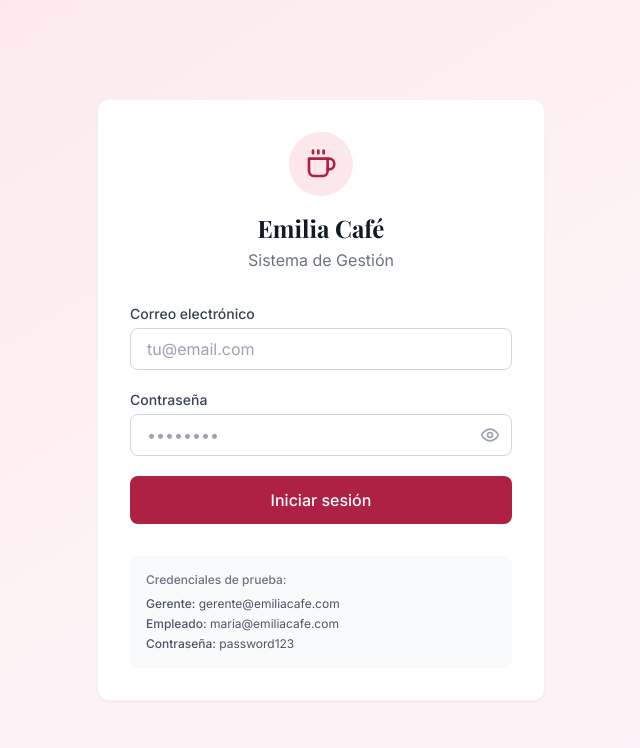
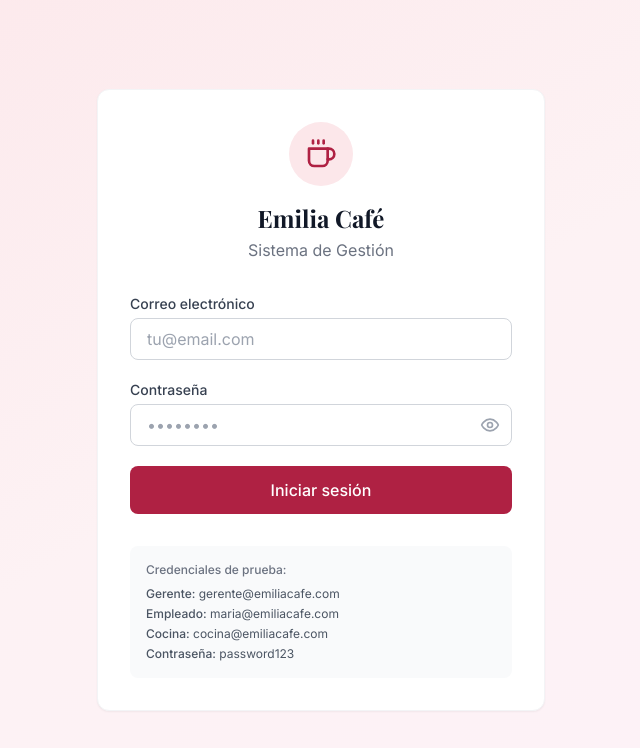
Before and after one commit to AsahioO/Restaurant-Management-System, a React (Vite) app in the folder frontend/: page /login in a window 1280 px wide. Shown: the top 748 px of the page, without its empty margins (319-959 px from the left). Built offline with nearby package versions, Linux system fonts and the light colour scheme.

Commit message:
fix: agregar rol cocina al formulario de usuarios y login

```diff
--- a/frontend/src/pages/Login.jsx
+++ b/frontend/src/pages/Login.jsx
@@ -116,6 +116,7 @@ export default function Login() {
           <div className="space-y-1 text-xs text-gray-600">
             <p><span className="font-medium">Gerente:</span> gerente@emiliacafe.com</p>
             <p><span className="font-medium">Empleado:</span> maria@emiliacafe.com</p>
+            <p><span className="font-medium">Cocina:</span> cocina@emiliacafe.com</p>
             <p><span className="font-medium">Contraseña:</span> password123</p>
           </div>
         </div>
--- a/frontend/src/pages/Users.jsx
+++ b/frontend/src/pages/Users.jsx
@@ -14,6 +14,7 @@ import {
   Loader2,
   Mail,
   Phone,
+  ChefHat,
 } from 'lucide-react'
 import clsx from 'clsx'
 import toast from 'react-hot-toast'
@@ -174,10 +175,12 @@ export default function Users() {
                   'badge',
                   user.rol === 'gerente'
                     ? 'bg-primary-100 text-primary-800'
+                    : user.rol === 'cocina'
+                    ? 'bg-blue-100 text-blue-800'
                     : 'bg-accent-100 text-accent-800'
                 )}>
-                  {user.rol === 'gerente' ? <Shield className="w-3 h-3 mr-1" /> : <User className="w-3 h-3 mr-1" />}
-                  {user.rol === 'gerente' ? 'Gerente' : 'Empleado'}
+                  {user.rol === 'gerente' ? <Shield className="w-3 h-3 mr-1" /> : user.rol === 'cocina' ? <ChefHat className="w-3 h-3 mr-1" /> : <User className="w-3 h-3 mr-1" />}
+                  {user.rol === 'gerente' ? 'Gerente' : user.rol === 'cocina' ? 'Cocina' : 'Empleado'}
                 </span>
                 <span className={clsx(
                   'badge',
@@ -348,9 +351,10 @@ function UserFormModal({ user, onClose, onSubmit }) {
 
           <div>
             <label className="label">Rol</label>
-            <div className="grid grid-cols-2 gap-2">
+            <div className="grid grid-cols-3 gap-2">
               {[
                 { value: 'empleado', label: 'Empleado', icon: User },
+                { value: 'cocina', label: 'Cocina', icon: ChefHat },
                 { value: 'gerente', label: 'Gerente', icon: Shield },
               ].map(option => (
                 <button
```
